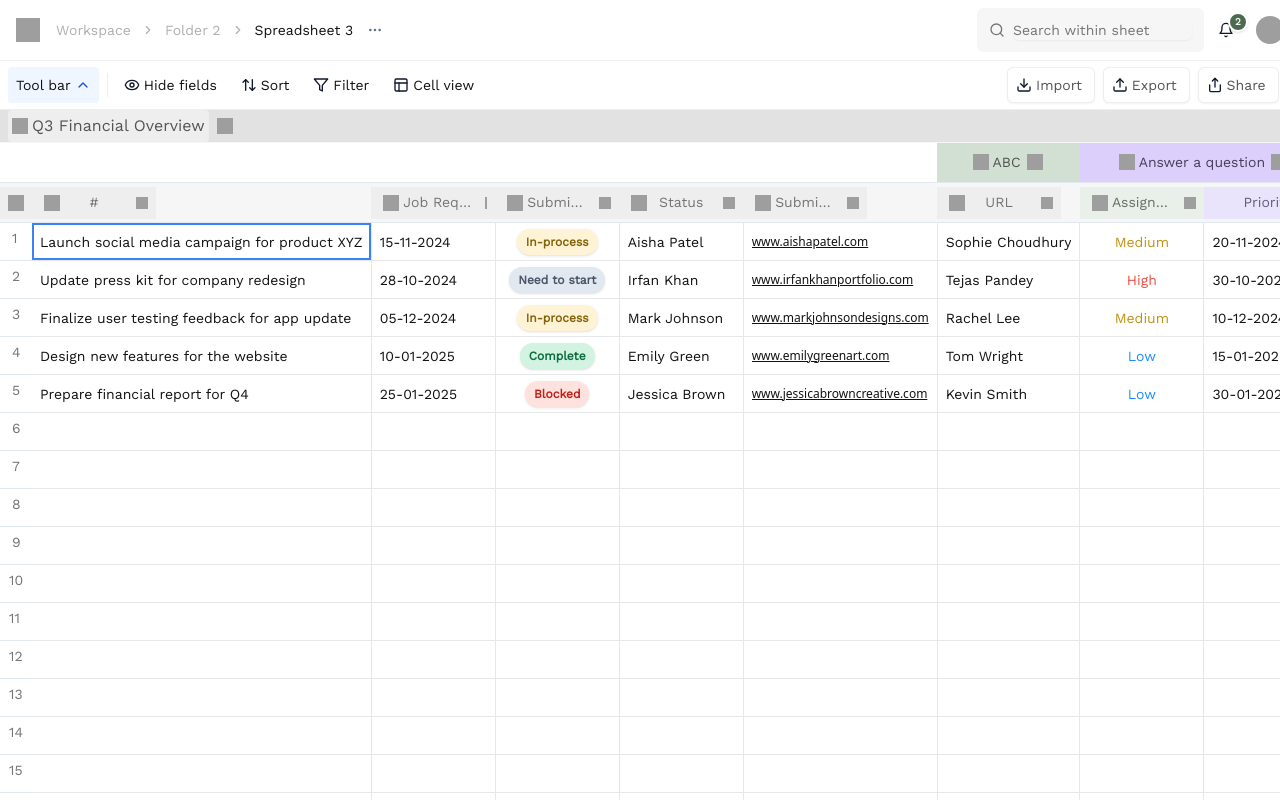
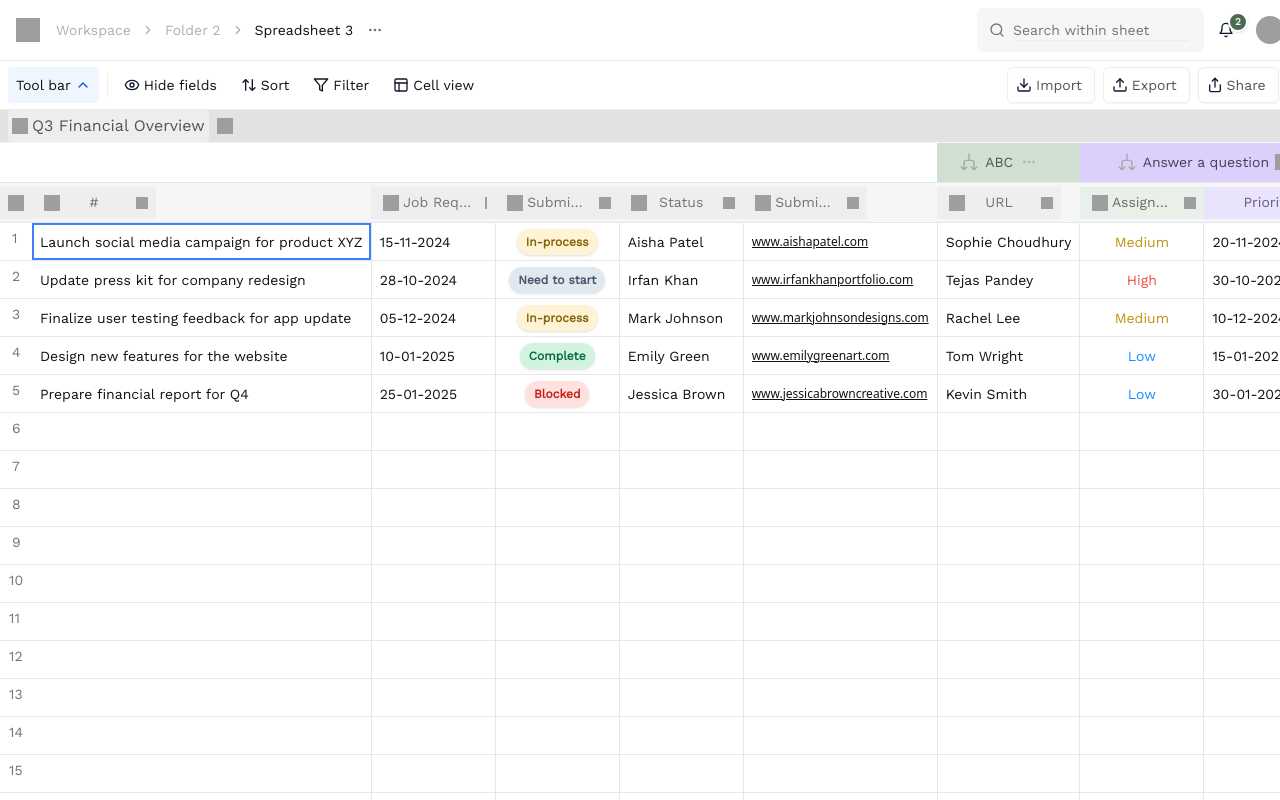
Before and after one commit to Rishal14/intern1_assignment, a React (Vite) app in the folder project/: page / in a window 1280 px wide. Shown: the top 800 px of the page. Built offline with nearby package versions, Linux system fonts and the light colour scheme; grey boxes are pictures that could not be loaded.

Commit message:
added images for header

```diff
--- a/project/src/screens/SpreadsheetStyle/sections/DataTableSection/DataTableSection.tsx
+++ b/project/src/screens/SpreadsheetStyle/sections/DataTableSection/DataTableSection.tsx
@@ -278,13 +278,18 @@ export const DataTableSection = (): JSX.Element => {
                 >
                   <div className="inline-flex items-center gap-1 px-1 py-0.5 rounded">
                     <img
-                      className="w-4 h-4"
+                      className="w-6 h-6"
                       alt="Arrow split"
-                      src="/arrow-split.svg"
+                      src="/Arrow Split.svg"
                     />
                     <span className="font-paragraph-14-s-medium-14-20 text-[#505450] whitespace-nowrap">
                       ABC
                     </span>
+                    <img
+                      className="w-6 h-6"
+                      alt="Icon frame"
+                      src="/Icon_frame.svg"
+                    />
                     <button
                       onClick={(e) => {
                         e.stopPropagation();
@@ -292,7 +297,7 @@ export const DataTableSection = (): JSX.Element => {
                       }}
                       className="flex w-5 h-5 items-center justify-center rounded hover:bg-[#b8d0bb]"
                     >
-                      <img className="w-4 h-4" alt="More" src="/more.svg" />
+                      {/* <img className="w-4 h-4" alt="More" src="/more.svg" /> */}
                     </button>
                   </div>
                 </button>
@@ -310,9 +315,9 @@ export const DataTableSection = (): JSX.Element => {
                 >
                   <div className="inline-flex items-center gap-1 px-1 py-0.5 rounded">
                     <img
-                      className="w-4 h-4"
+                      className="w-6 h-6"
                       alt="Arrow split"
-                      src="/arrow-split.svg"
+                      src="/Arrow Split.svg"
                     />
                     <span className="font-paragraph-14-s-medium-14-20 text-[#463e59] whitespace-nowrap">
                       Answer a question
```
Also changed, not shown: project/public/Arrow Split.svg (added), project/public/Icon_frame.svg (added).
